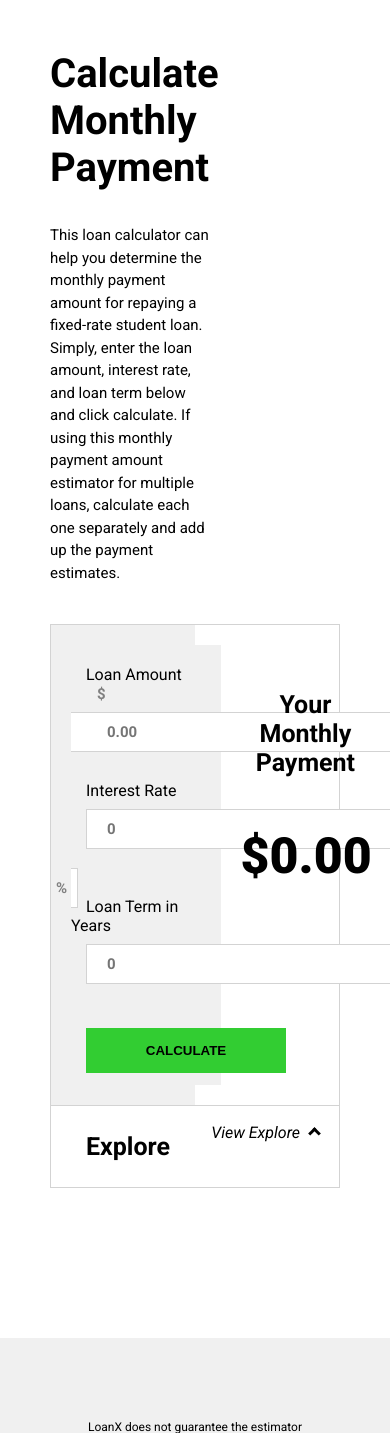
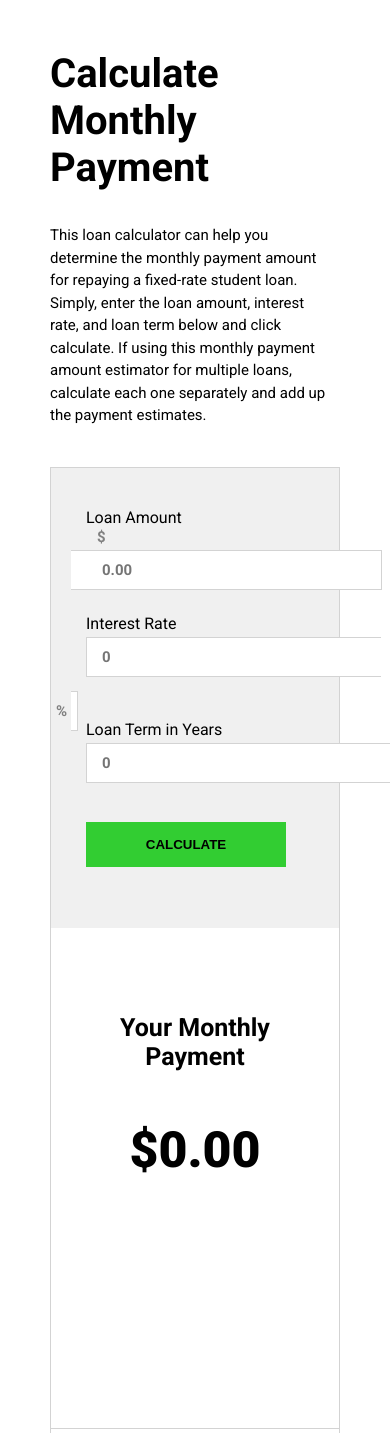
Before and after one commit to t-mcneal/loanx, a Flask app: page / in a window 390 px wide. Shown: the part 76-1509 px from the top of the page. Run offline with Flask 2, Linux system fonts and the light colour scheme.

Commit message:
Fix media query

```diff
--- a/loanx/static/css/index.css
+++ b/loanx/static/css/index.css
@@ -1,25 +1,10 @@
 .flex-container {
     display: flex;
+    flex-flow:  row nowrap;
 }
 
 .flex-item-left, .flex-item-right {
     flex: 50%;
-}
-
-@media (max-width: 800px) {
-    .flex-item-right, .flex-item-left {
-        flex: 50%;
-    }
-
-    .overview {
-        width: 100%;
-    }
-
-    #calcBox {
-        border: solid;
-        border-color: #D3D3D3;
-        border-width: thin;
-    }
 }
 
 .overview {
@@ -237,3 +222,41 @@ h3 {
     transform: rotate(-135deg);
     -webkit-transform: rotate(-135deg);
 }
+
+@media (max-width: 800px) {
+    .flex-container {
+        display: flex;
+        flex-flow: row wrap;
+    }
+
+    .flex-item-right, .flex-item-left {
+        flex: 50%;
+    }
+
+    #calcBox {
+        border: solid;
+        border-color: #D3D3D3;
+        border-width: thin;
+        background: linear-gradient(#F0F0F0 25%, #FFFFFF 25%);
+    }
+
+    input[type=text] {
+        font-family: 'Roboto', sans-serif;
+        font-weight: bold;
+        font-size: 15px;
+        margin-top: 10px;
+        margin-bottom: 30px;
+        margin-right: 100px;
+        padding: 5px;
+        border: none;
+        text-decoration: none;
+        -moz-appearance: textfield;
+    }
+
+    .overview {
+        width: 95%;
+        margin-bottom: 40px;
+        line-height: 1.5em;
+        font-size: 15px;
+    }
+}
```
